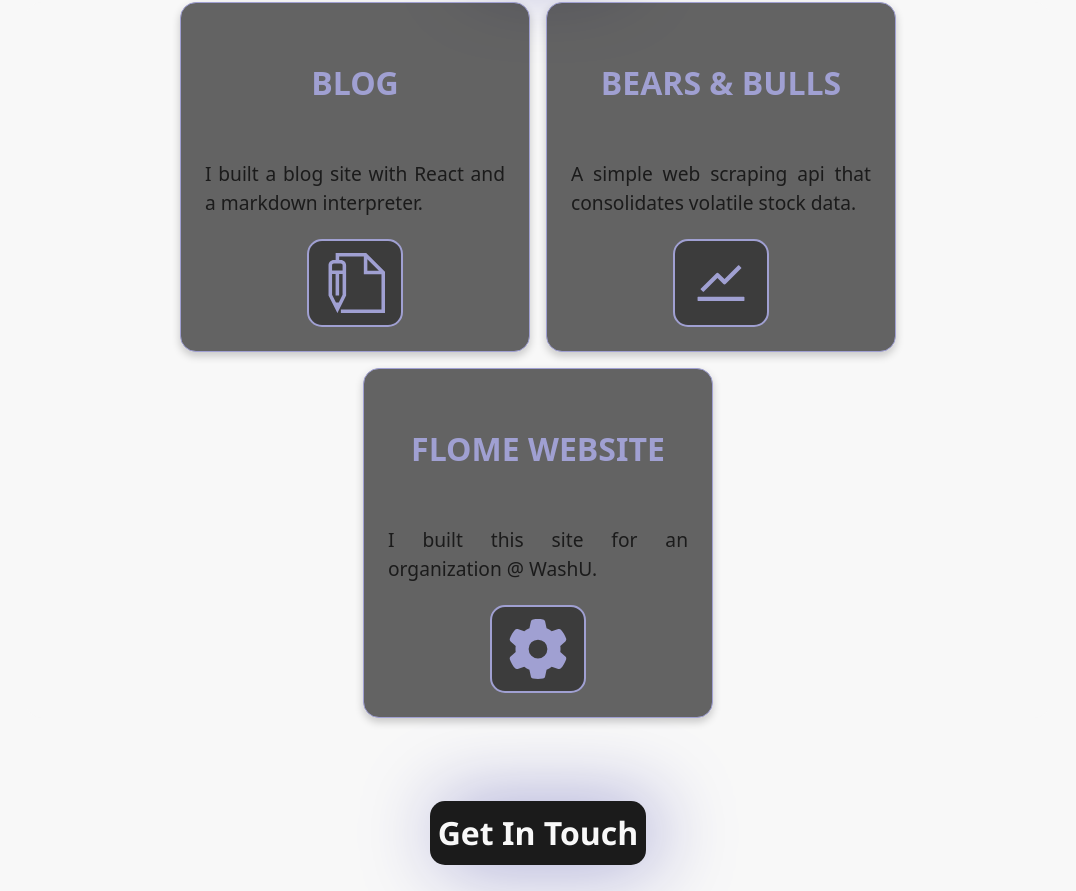
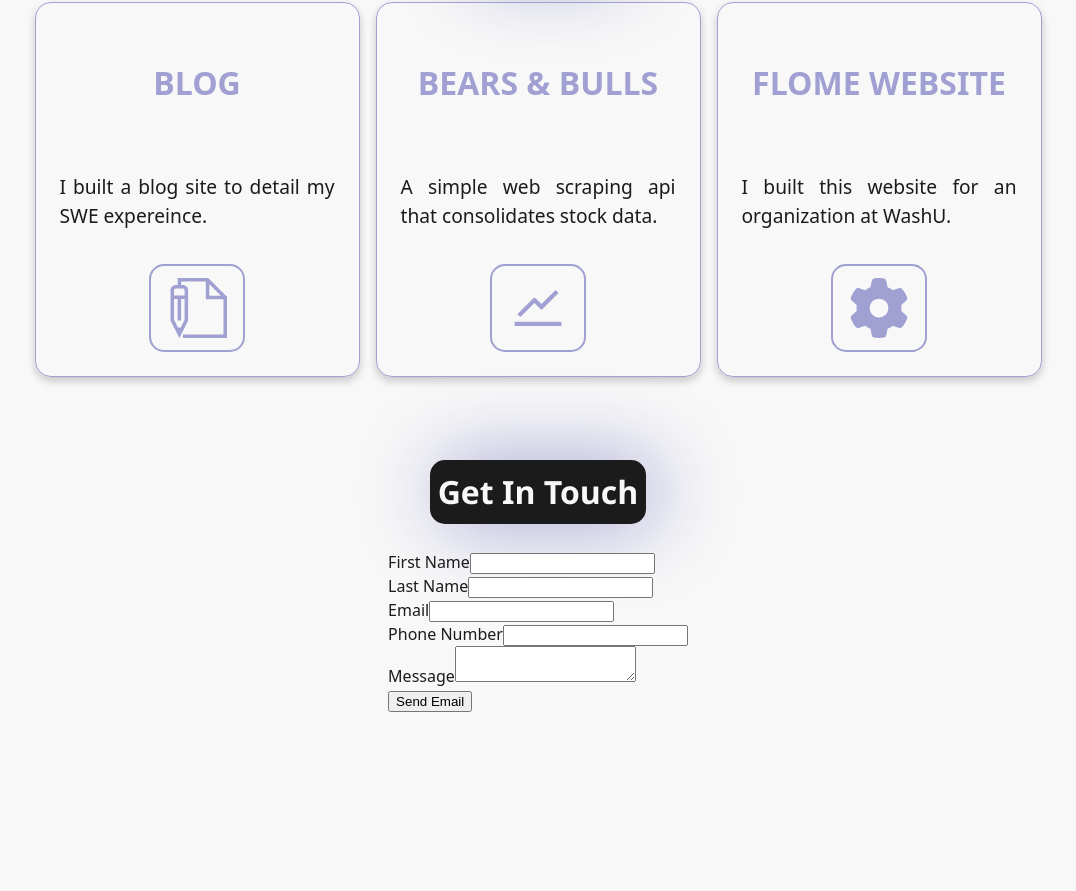
Before and after one commit to JayceBordelon/personal-site, a React (Vite) app: page / in a window 1280 px wide. Shown: the part 7436-8327 px from the top of the page, without its empty margins (102-1178 px from the left). After the commit the page ends 8148 px from the top, so only its background shows below. Built offline with nearby package versions, Linux system fonts and the light colour scheme.

Commit message:
Synching env for email

```diff
--- a/src/constants/projectConstants.tsx
+++ b/src/constants/projectConstants.tsx
@@ -9,19 +9,19 @@ const ICON_SIZE = 60;
 export const myProjects: project[] = [
     {
         title: "Blog",
-        desc: "I built a blog site with React and a markdown interpreter.",
+        desc: "I built a blog site to detail my SWE expereince.",
         link: "https://jayceblog.netlify.app/",
         icon: <TfiWrite size={ICON_SIZE} />
     },
     {
         title: "Bears & Bulls",
-        desc: "A simple web scraping api that consolidates volatile stock data.",
+        desc: "A simple web scraping api that consolidates stock data.",
         link: "https://bearsandbulls.netlify.app/",
         icon: <AiOutlineStock size={ICON_SIZE} />
     },
     {
         title: "FLOME Website",
-        desc: `I built this site for an organization @ WashU.`,
+        desc: `I built this website for an organization at WashU.`,
         link: "https://flome-washu.netlify.app/",
         icon: <FaGear size={ICON_SIZE} />
     }
--- a/src/sections/Contact.tsx
+++ b/src/sections/Contact.tsx
@@ -1,11 +1,85 @@
-import TypeWriter from '../components/TypeWriter'
+import React, { useState } from 'react';
+import TypeWriter from '../components/TypeWriter';
 
 export default function Contact() {
+  const [formData, setFormData] = useState({
+    firstName: '',
+    lastName: '',
+    email: '',
+    phone: '',
+    message: '',
+  });
+
+  const handleChange = (e: React.ChangeEvent<HTMLInputElement | HTMLTextAreaElement>) => {
+    const { name, value } = e.target;
+    setFormData((prevData) => ({
+      ...prevData,
+      [name]: value,
+    }));
+  };
+
+  const handleSubmit = (e: React.FormEvent<HTMLFormElement>) => {
+    e.preventDefault();
+    console.log('Form Submitted:', formData);
+  };
+
   return (
     <section id="contact">
       <header>
-          <h2><TypeWriter>Get In Touch</TypeWriter></h2>
+        <h2><TypeWriter>Get In Touch</TypeWriter></h2>
       </header>
+      <form id="form" onSubmit={handleSubmit}>
+        <div className="field">
+          <label htmlFor="firstName">First Name</label>
+          <input
+            type="text"
+            name="firstName"
+            id="firstName"
+            value={formData.firstName}
+            onChange={handleChange}
+          />
+        </div>
+        <div className="field">
+          <label htmlFor="lastName">Last Name</label>
+          <input
+            type="text"
+            name="lastName"
+            id="lastName"
+            value={formData.lastName}
+            onChange={handleChange}
+          />
+        </div>
+        <div className="field">
+          <label htmlFor="email">Email</label>
+          <input
+            type="email"
+            name="email"
+            id="email"
+            value={formData.email}
+            onChange={handleChange}
+          />
+        </div>
+        <div className="field">
+          <label htmlFor="phone">Phone Number</label>
+          <input
+            type="tel"
+            name="phone"
+            id="phone"
+            value={formData.phone}
+            onChange={handleChange}
+          />
+        </div>
+        <div className="field">
+          <label htmlFor="message">Message</label>
+          <textarea
+            name="message"
+            id="message"
+            value={formData.message}
+            onChange={handleChange}
+          />
+        </div>
+        <button type="submit">Send Email</button>
+      </form>
     </section>
-  )
+  );
 }
--- a/src/styles/project.css
+++ b/src/styles/project.css
@@ -14,10 +14,9 @@
     flex-direction: column;
     align-items: center;
     justify-content: space-between;
-    width: 300px;
-    min-height: 300px;
+    width: 275px;
+    min-height: 325px;
     padding: 1.5rem;
-    background: rgba(0, 0, 0, 0.6);
     border: 1px solid var(--alt, #ccc);
     border-radius: 1rem;
     box-shadow: 0 4px 8px rgba(0, 0, 0, 0.2);
@@ -53,9 +52,9 @@
     justify-content: center;
     padding: 12px 16px;
     border-radius: 15px;
-    background: rgba(0, 0, 0, 0.4);
     border: 2px solid var(--alt, #ccc);
     color: var(--alt, #fff);
+    background-color: var(--bg);
     font-weight: 600;
     text-transform: uppercase;
     cursor: pointer;
@@ -63,7 +62,7 @@
   }
 
   .open-project-button:hover {
-    background-color: var(--alt, #4caf50);
+    background-color: var(--alt);
     color: var(--bg, #1a1a1a);
     box-shadow: 0 4px 8px rgba(0, 0, 0, 0.4);
     transform: translateY(-5px);
@@ -71,7 +70,7 @@
 
   .open-project-button:focus {
     outline: none;
-    box-shadow: 0 0 8px var(--alt, #4caf50);
+    box-shadow: 0 0 8px var(--alt);
   }
 
   .open-project-button:active {
```
Also changed, not shown: 1 other file (tests, documents, lock files or other folders).
